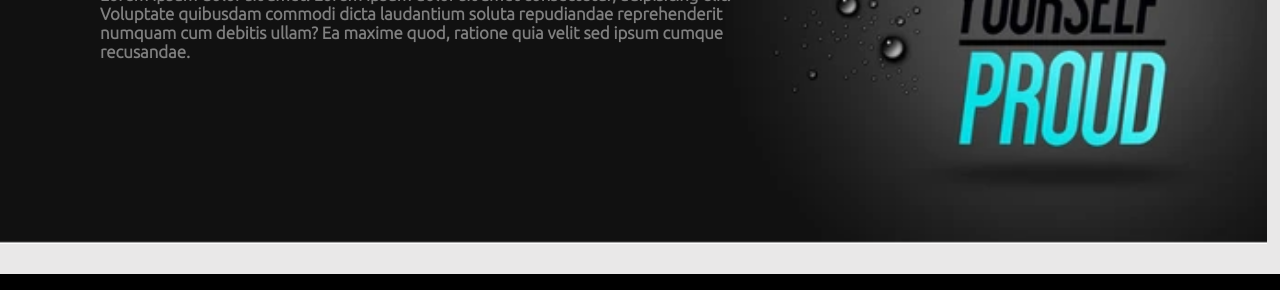
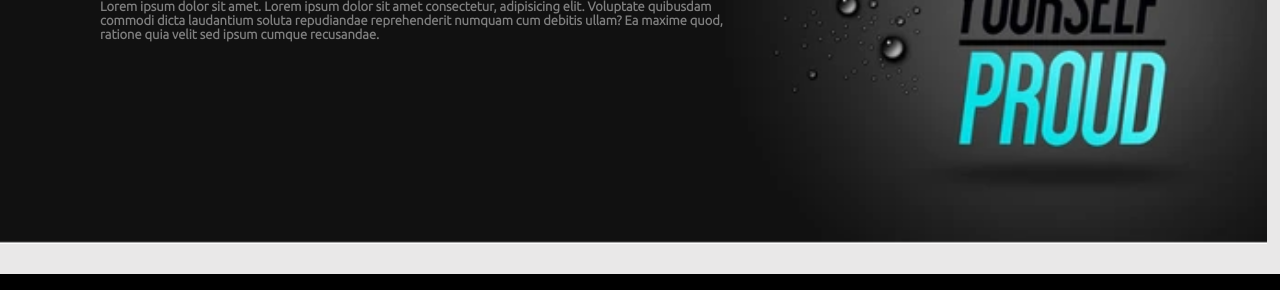
Before and after one commit to vaibhirajput/upgrad_project, a plain HTML site: page index.html in a window 1280 px wide. Shown: the part 316-606 px from the top of the page. Drawn offline with Linux system fonts and the light colour scheme; files whose address does not match are found by name.

Commit message:
media update

```diff
--- a/phone.css
+++ b/phone.css
@@ -5,9 +5,9 @@
 
 }
 
-@media only screen and (  max-width:1350px  ) {
-    htnl {
-        font-size: 48%;
+@media only screen and (  max-width:1400px  ) {
+    html {
+        font-size: 62.5%;
     }
 
     .fitness_type {
@@ -42,9 +42,9 @@
 }
 
 
-@media only screen and (max-width:1150px) {
+@media only screen and (max-width:1280px) {
     html {
-        font-size: 45%;
+        font-size: 50%;
     }
 
     /* .burger {
@@ -91,9 +91,9 @@
 
 
 }
-@media only screen and (max-width:900px) {
+@media only screen and (max-width:1015px) {
     htnl {
-        font-size: 40%;
+        font-size: 45%;
     }
 
     .fitness_type {
@@ -126,9 +126,9 @@
 
 
 }
-@media only screen and (max-width:700px) {
+@media only screen and (max-width:800px) {
     htnl {
-        font-size: 40%;
+        font-size: 42%;
     }
 
     .fitness_type {
--- a/style.css
+++ b/style.css
@@ -1,7 +1,7 @@
 * {
     margin: 0px;
     padding: 0px;
-    font-size: 62.5%;
+    font-size: 60%;
     font-family: 'Ubuntu', sans-serif;
 
 }
```
